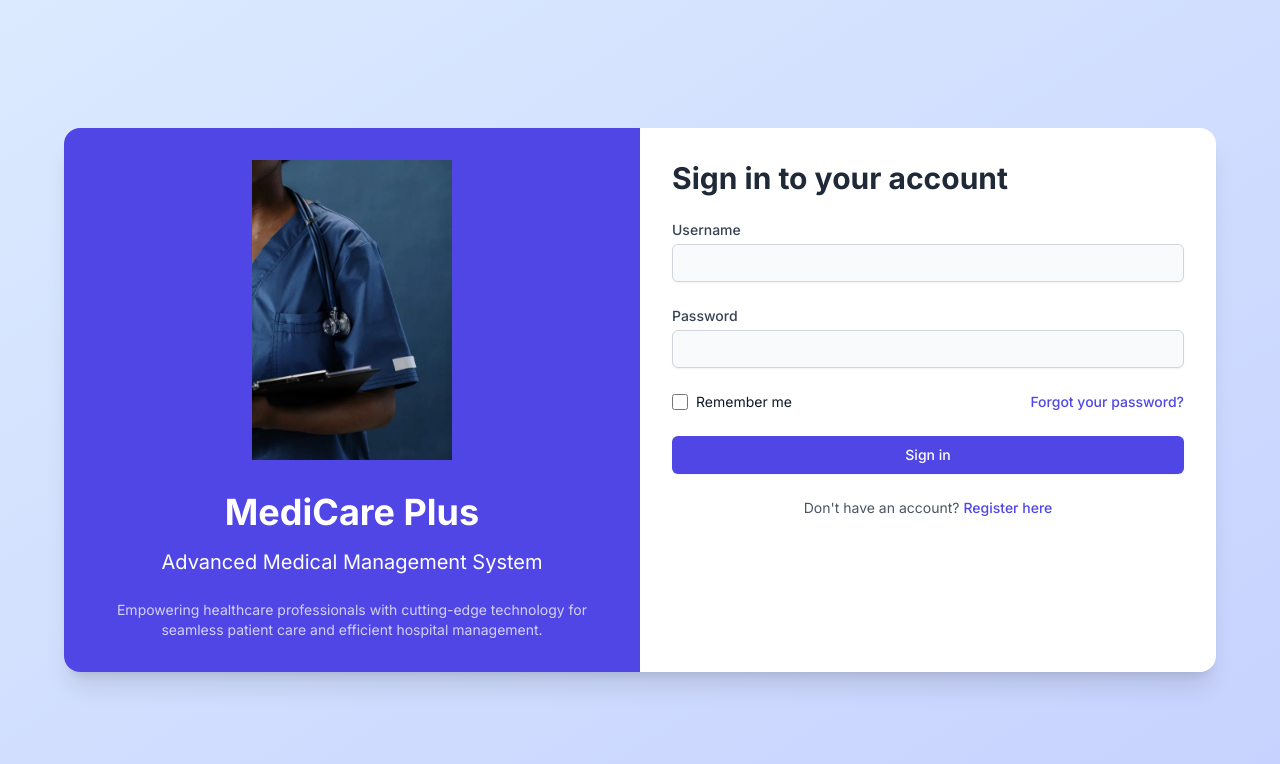
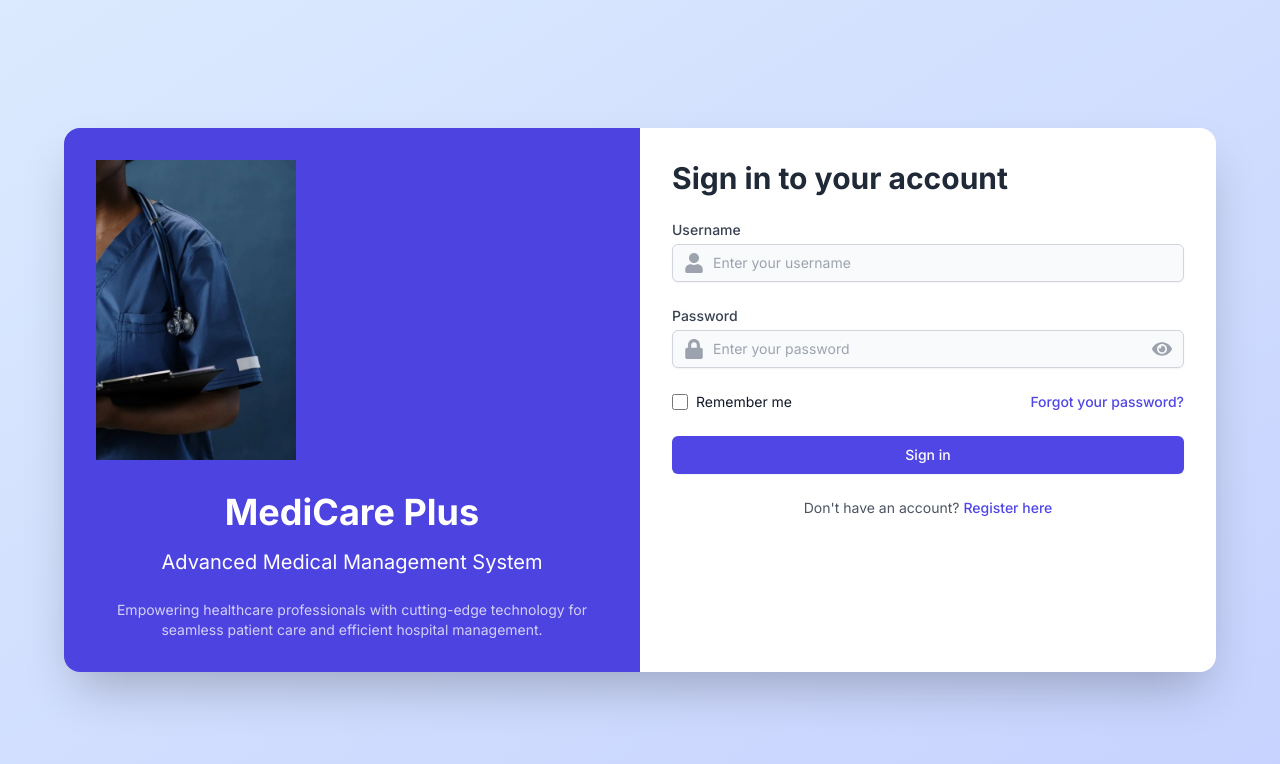
Before and after one commit to tulusdeveloper/next-medical, a Next.js app: page /auth/login in a window 1280 px wide. Shown: the top 764 px of the page. Built offline with nearby package versions, Linux system fonts and the light colour scheme; no server answers.

Commit message:
login ui response

```diff
--- a/app/auth/login/page.tsx
+++ b/app/auth/login/page.tsx
@@ -1,12 +1,14 @@
 // app/auth/login.tsx
 "use client";
 
-import { useState } from 'react';
+import { useState, useEffect } from 'react';
 import { useRouter } from 'next/navigation';
 import { login } from '@/utils/api';
 import Head from 'next/head';
 import Link from 'next/link';
 import Image from 'next/image';
+import { motion } from 'framer-motion';
+import { FaUser, FaLock, FaEye, FaEyeSlash } from 'react-icons/fa';
 
 export default function Login() {
   const [username, setUsername] = useState('');
@@ -14,18 +16,28 @@ export default function Login() {
   const [rememberMe, setRememberMe] = useState(false);
   const [error, setError] = useState('');
   const [isLoading, setIsLoading] = useState(false);
+  const [showPassword, setShowPassword] = useState(false);
+  const [loadingProgress, setLoadingProgress] = useState(0);
   const router = useRouter();
+
+  useEffect(() => {
+    if (isLoading) {
+      const interval = setInterval(() => {
+        setLoadingProgress((prev) => (prev < 100 ? prev + 10 : 100));
+      }, 200);
+      return () => clearInterval(interval);
+    }
+  }, [isLoading]);
 
   const handleSubmit = async (e: React.FormEvent) => {
     e.preventDefault();
     setError('');
     setIsLoading(true);
+    setLoadingProgress(0);
 
     try {
       await login(username, password);
       if (rememberMe) {
-        // Implement remember me functionality if needed
-        // For example, you could store a flag in localStorage
         localStorage.setItem('rememberMe', 'true');
       }
       router.push('/dashboard');
@@ -39,26 +51,44 @@ export default function Login() {
       setIsLoading(false);
     }
   };
+
   return (
     <div className="min-h-screen bg-gradient-to-br from-blue-100 to-indigo-200 flex items-center justify-center p-4 sm:p-6 lg:p-8">
       <Head>
         <title>Login | MediCare Plus</title>
       </Head>
-      <div className="bg-white rounded-2xl shadow-xl overflow-hidden max-w-6xl w-full flex flex-col md:flex-row">
+      <motion.div
+        initial={{ opacity: 0, y: -20 }}
+        animate={{ opacity: 1, y: 0 }}
+        transition={{ duration: 0.5 }}
+        className="bg-white rounded-2xl shadow-2xl overflow-hidden max-w-6xl w-full flex flex-col md:flex-row"
+      >
         {/* Left side - Logo and Description */}
-        <div className="bg-indigo-600 text-white p-8 md:w-1/2 flex flex-col justify-center items-center text-center">
+        <div className="bg-indigo-600 text-white p-8 md:w-1/2 flex flex-col justify-center items-center text-center relative overflow-hidden">
+          <div className="absolute inset-0 bg-indigo-700 opacity-20 z-0"></div>
+          <motion.div
+            initial={{ scale: 0.8, opacity: 0 }}
+            animate={{ scale: 1, opacity: 1 }}
+            transition={{ delay: 0.2, duration: 0.5 }}
+            className="relative z-10"
+          >
             <Image src="/login2.webp" alt="MediCare Plus Logo" width={200} height={150} className="mb-8" />
             <h1 className="text-4xl font-bold mb-4">MediCare Plus</h1>
             <p className="text-xl mb-6">Advanced Medical Management System</p>
             <p className="text-sm opacity-75">Empowering healthcare professionals with cutting-edge technology for seamless patient care and efficient hospital management.</p>
+          </motion.div>
         </div>
 
         {/* Right side - Login Form */}
         <div className="p-8 md:w-1/2">
           <h2 className="text-3xl font-bold text-gray-800 mb-6">Sign in to your account</h2>
           <form onSubmit={handleSubmit} className="space-y-6">
-            <div>
-              <label htmlFor="username" className="block text-sm font-medium text-gray-700">Username</label>
+            <div className="relative">
+              <label htmlFor="username" className="block text-sm font-medium text-gray-700 mb-1">Username</label>
+              <div className="relative">
+                <span className="absolute inset-y-0 left-0 flex items-center pl-3">
+                  <FaUser className="h-5 w-5 text-gray-400" />
+                </span>
                 <input
                   id="username"
                   name="username"
@@ -67,24 +97,43 @@ export default function Login() {
                   required
                   value={username}
                   onChange={(e) => setUsername(e.target.value)}
-                className="mt-1 block w-full px-3 py-2 bg-gray-50 border border-gray-300 rounded-md text-sm shadow-sm placeholder-gray-400
+                  className="pl-10 block w-full px-3 py-2 bg-gray-50 border border-gray-300 rounded-md text-sm shadow-sm placeholder-gray-400
                              focus:outline-none focus:border-indigo-500 focus:ring-1 focus:ring-indigo-500 text-slate-800"
+                  placeholder="Enter your username"
                 />
               </div>
+            </div>
 
-            <div>
-              <label htmlFor="password" className="block text-sm font-medium text-gray-700">Password</label>
+            <div className="relative">
+              <label htmlFor="password" className="block text-sm font-medium text-gray-700 mb-1">Password</label>
+              <div className="relative">
+                <span className="absolute inset-y-0 left-0 flex items-center pl-3">
+                  <FaLock className="h-5 w-5 text-gray-400" />
+                </span>
                 <input
                   id="password"
                   name="password"
-                type="password"
+                  type={showPassword ? "text" : "password"}
                   autoComplete="current-password"
                   required
                   value={password}
                   onChange={(e) => setPassword(e.target.value)}
-                className="mt-1 block w-full px-3 py-2 bg-gray-50 border border-gray-300 rounded-md text-sm shadow-sm placeholder-gray-400
+                  className="pl-10 pr-10 block w-full px-3 py-2 bg-gray-50 border border-gray-300 rounded-md text-sm shadow-sm placeholder-gray-400
                              focus:outline-none focus:border-indigo-500 focus:ring-1 focus:ring-indigo-500 text-slate-800"
+                  placeholder="Enter your password"
                 />
+                <button
+                  type="button"
+                  className="absolute inset-y-0 right-0 flex items-center pr-3"
+                  onClick={() => setShowPassword(!showPassword)}
+                >
+                  {showPassword ? (
+                    <FaEyeSlash className="h-5 w-5 text-gray-400" />
+                  ) : (
+                    <FaEye className="h-5 w-5 text-gray-400" />
+                  )}
+                </button>
+              </div>
             </div>
 
             <div className="flex items-center justify-between">
@@ -100,14 +149,20 @@ export default function Login() {
                 <label htmlFor="remember-me" className="ml-2 block text-sm text-gray-900">Remember me</label>
               </div>
               <div className="text-sm">
-                <Link href="/forgot-password" className="font-medium text-indigo-600 hover:text-indigo-500">
+                <Link href="/forgot-password" className="font-medium text-indigo-600 hover:text-indigo-500 transition duration-150 ease-in-out">
                   Forgot your password?
                 </Link>
               </div>
             </div>
 
             {error && (
-              <div className="text-red-600 text-sm">{error}</div>
+              <motion.div
+                initial={{ opacity: 0, y: -10 }}
+                animate={{ opacity: 1, y: 0 }}
+                className="text-red-600 text-sm bg-red-100 border border-red-400 rounded-md p-2"
+              >
+                {error}
+              </motion.div>
             )}
 
             <div>
@@ -116,19 +171,28 @@ export default function Login() {
                 disabled={isLoading}
                 className="w-full flex justify-center py-2 px-4 border border-transparent rounded-md shadow-sm text-sm font-medium text-white bg-indigo-600 hover:bg-indigo-700 focus:outline-none focus:ring-2 focus:ring-offset-2 focus:ring-indigo-500 transition duration-150 ease-in-out disabled:opacity-50"
               >
-                {isLoading ? 'Signing in...' : 'Sign in'}
+                {isLoading ? (
+                  <div className="w-full bg-indigo-200 rounded-full h-2.5">
+                    <div
+                      className="bg-indigo-600 h-2.5 rounded-full"
+                      style={{ width: `${loadingProgress}%` }}
+                    ></div>
+                  </div>
+                ) : (
+                  'Sign in'
+                )}
               </button>
             </div>
           </form>
 
           <div className="mt-6 text-center text-sm text-gray-600">
             Don't have an account?{' '}
-            <Link href="/register" className="font-medium text-indigo-600 hover:text-indigo-500">
+            <Link href="/register" className="font-medium text-indigo-600 hover:text-indigo-500 transition duration-150 ease-in-out">
               Register here
             </Link>
           </div>
         </div>
-      </div>
+      </motion.div>
     </div>
   );
 }
--- a/package.json
+++ b/package.json
@@ -16,7 +16,7 @@
     "next": "14.2.5",
     "react": "^18",
     "react-dom": "^18",
-    "react-icons": "^5.2.1"
+    "react-icons": "^5.3.0"
   },
   "devDependencies": {
     "@types/node": "^20",
```
Also changed, not shown: 1 other file (tests, documents, lock files or other folders). Lines whose indentation alone changed are shown as unchanged.
